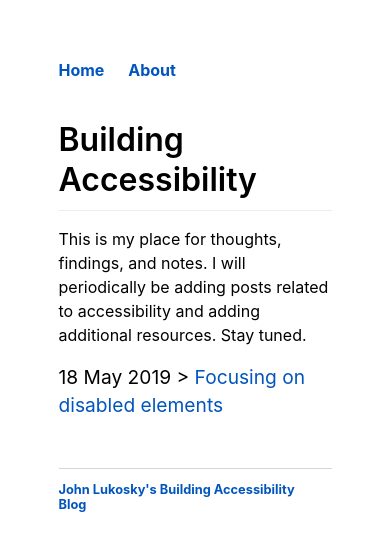
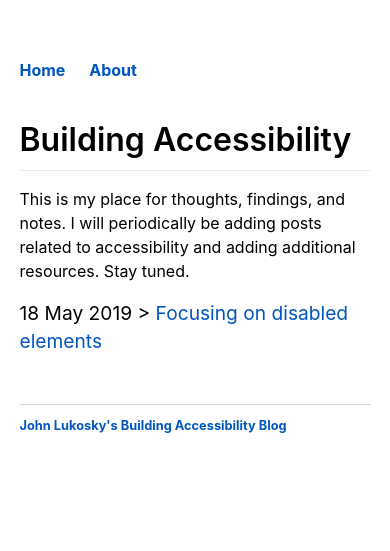
Before and after one commit to jlukosky/jlukosky, a Jekyll site: the page built from index.html, in a window 390 px wide. Shown: the top 551 px of the page. Built offline with Jekyll 4.4.1, drawn with Linux system fonts in a browser that asks for light colours.

Commit message:
change width for mobile

```diff
--- a/css/main.css
+++ b/css/main.css
@@ -6,6 +6,12 @@ body {
     margin: 60px auto;
     width: 70%;
     font-family: -apple-system, BlinkMacSystemFont, 'Segoe UI', Helvetica, Arial, sans-serif, 'Apple Color Emoji', 'Segoe UI Emoji', 'Segoe UI Symbol';
+}
+
+@media screen and (max-width: 640px) {
+    body {
+        width: 90%;
+    }
 }
 
 main.container {
```
